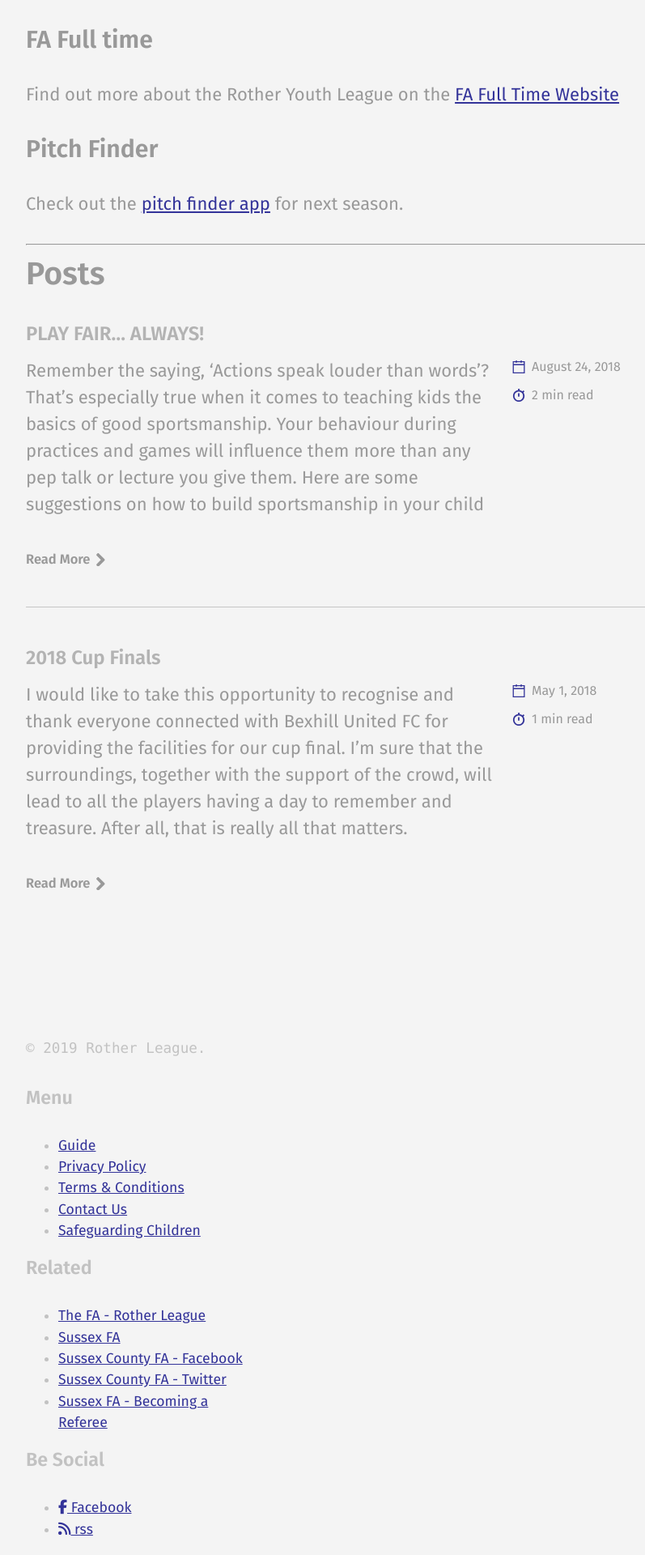
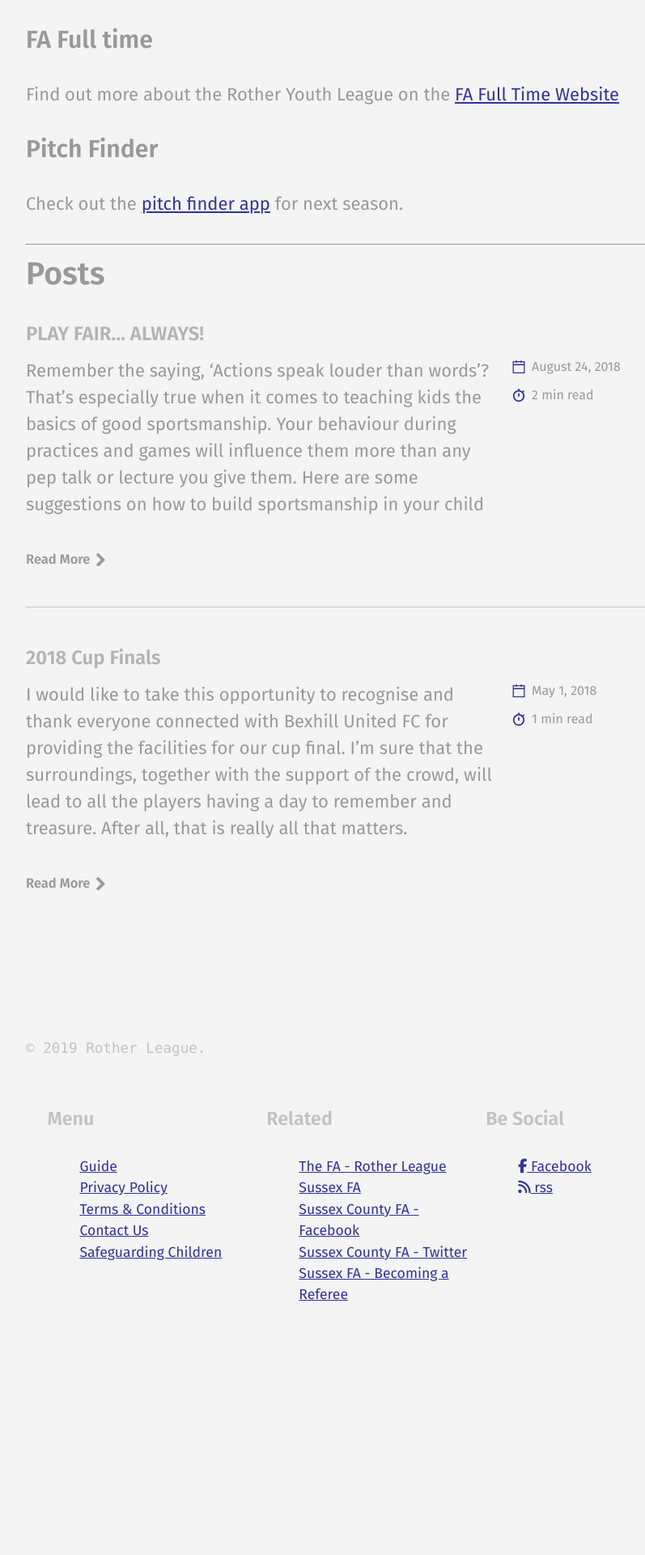
Before and after one commit to rotherleague/Rother, a Jekyll site: the page built from index.html, in a window 1280 px wide. Shown: the part 759-2679 px from the top of the page at 81% size, without its empty margins (56-853 px from the left). Built offline with Jekyll 4.4.1, drawn with Linux system fonts in a browser that asks for light colours; nearby versions of some CDN libraries; the list of posts is cut into pages by our own code; after the commit the page ends 2433 px from its top, so only the background shows below that.

Commit message:
Update _layout.scss

```diff
--- a/_sass/basically-basic/_layout.scss
+++ b/_sass/basically-basic/_layout.scss
@@ -88,23 +88,22 @@ main {
   --span: 4/12;
 }
 
-footer{
-   div.flex {
+.flex {
      display: flex;
      max-width: 50em;
      padding: 1em;
      margin: 1em 0;
 
-     ul {
-        list-style-type: none;
-     }
-
      .item {
       padding: 0.5em;
      }
 
-   }
+     ul {
+      list-style-type: none;
+     }
 }
+
+
 
 /*
    Layout specific adjustments
```
